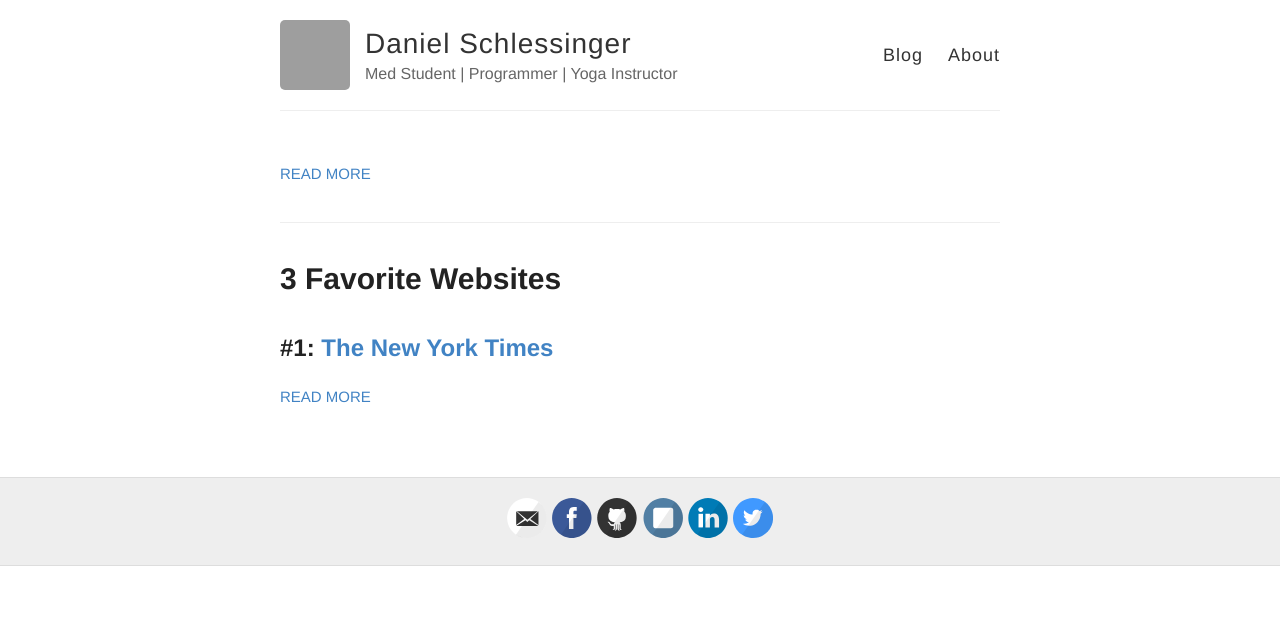
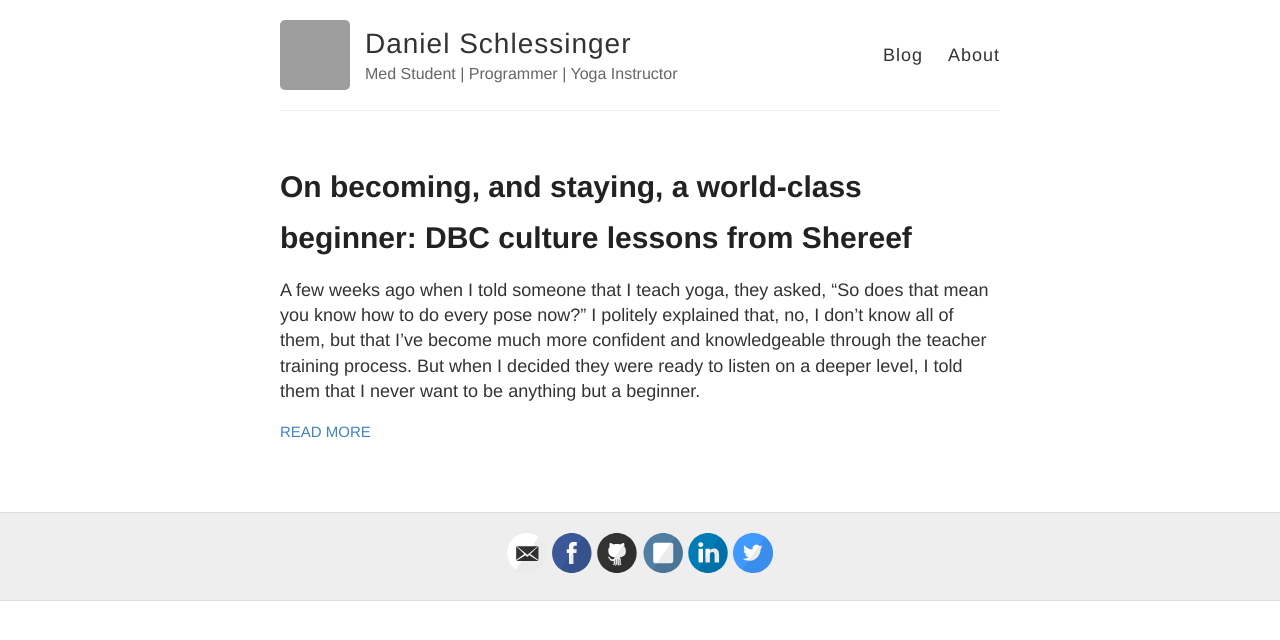
Before and after one commit to dschlessinger/dschlessinger.github.io, a Jekyll site: the page built from index.html, in a window 1280 px wide. Shown: the top 640 px of the page. Built offline with Jekyll 4.4.1, drawn with Linux system fonts in a browser that asks for light colours; Markdown is read by kramdown in place of the engine named in the settings; some of the changed lines change nothing that is shown; grey boxes are pictures that could not be loaded.

Commit message:
fixed colon

```diff
--- a/dev-bootcamp/cultural/_posts/2014-07-22-DBC-Cultural-Week-1.md
+++ b/dev-bootcamp/cultural/_posts/2014-07-22-DBC-Cultural-Week-1.md
@@ -1,20 +1,12 @@
 ---
 layout: post
-title: On becoming, and staying, a world-class beginner: DBC culture lessons from Shereef
+title: 'On becoming, and staying, a world-class beginner: DBC culture lessons from Shereef'
 ---
-
-# [Cultural Blog](../index.html#blog): Week 1
-
-## On becoming, and staying, a world-class beginner: DBC culture lessons from Shereef<h2>
-			<h3 class="center">_July 22, 2014_
-
-* * *
-
-			<iframe src="http://player.vimeo.com/video/85001014" width="500" height="371" frameborder="0" webkitallowfullscreen mozallowfullscreen allowfullscreen></iframe>
 
 A few weeks ago when I told someone that I teach yoga, they asked, "So does that mean you know how to do every pose now?" I politely explained that, no, I don't know all of them, but that I've become much more confident and knowledgeable through the teacher training process. But when I decided they were ready to listen on a deeper level, I told them that I never want to be anything but a beginner.
 
 I resonated with [Shereef's fireside chat](http://vimeo.com/85001014/) in many ways, but this one came to mind first. It's his second point, when he's talking about everyone's fears coming into Dev Bootcamp. Some people are scared they're going to be left behind, and nervously see the people in their cohort who seem lightyears ahead. Others think the rest of the group is just too slow for them. In reality, we're not as far apart as we all think: **we're just beginners.**
-			<p>As a yoga teacher, it didn't surprise me when Shereef said that the DBC instructors often feel the same way. We're all learning. According to Shereef, if we can enter DBC with the "kitchen" attitude, we might grow into world-class beginners. How refreshing! I feel much more secure going into a program that 1) acknowledges its practical limits (of how much someone can learn in an 18-week time span) and 2) constantly stretches those limits, and 3) welcomes students to stretch the limits as well.
+
+As a yoga teacher, it didn't surprise me when Shereef said that the DBC instructors often feel the same way. We're all learning. According to Shereef, if we can enter DBC with the "kitchen" attitude, we might grow into world-class beginners. How refreshing! I feel much more secure going into a program that 1) acknowledges its practical limits (of how much someone can learn in an 18-week time span) and 2) constantly stretches those limits, and 3) welcomes students to stretch the limits as well.
 
 It would be nice if yoga practitioners took the same attitude. Maybe that's why no one wants to sign up for a basic class once they've taken the power option. Everyone is a beginner. Relish it!
--- a/dev-bootcamp/technical/_posts/2014-07-21-DBC-Technical-Week-1.md
+++ /dev/null
@@ -1,47 +0,0 @@
----
-layout: post
-title: 3 Favorite Websites
----
-
-## #1: [The New York Times](http://www.nytimes.com/)
-
-				[
-					![email](../images/NYT.png)
-				](http://www.nytimes.com/)
-
-One website I read almost every day is the New York Times online. Not only are they an excellent source of news, but they also have managed to adapt to the wild changes that have plagued most other traditional media. I love the NYT infographics, which are informative, creative and fun.
-
-When I first look at their website, my eye is drawn to the name, like most newspapers or online media. From there, my eye travels down to look at the featured photo in the center, then to the top left article title, because of its distinct formatting. The website functionally draws the reader to various stories by presenting articles at various vertical heights. I believe the NYT website is elegant and easy on the eyes. It is bold, open, and discrete. The purpose is to inform the public, and the sense I get from the website matches that: clear, vivid, informative, serious, and trustworthy.
-
-I find it very easy to browse this website. As a news junkie, I of course get lost in the articles and end up spending too much time on the site. I enjoy the way they link to other articles mildly but effectively – they present beautiful media and infographics from other stories midway through a related article. This is impactful.
-
-* * *
-
-## #2: [Kickstarter](http://www.kickstarter.com/)
-
-				<div class="imgs">
-					[
-						![kick1](../images/kick1.png)](http://www.kickstarter.com/)
-					[
-						![kick2](../images/kick2.png)](http://www.kickstarter.com/)
-				</div>
-
-I don’t use Kickstarter everyday, but when I do, it’s always a lovely experience. I enjoy the vision behind crowdsourcing and I’ve actually seen a few friends’ dreams come true because of their service. I’ve funded a few projects that I’ve enjoyed, and I imagine I’ll continue to use this site as it grows, and maybe I’ll even use it to fund a project of my own.
-
-Something I like the most about this site is the design. There aren’t too many websites I would call beautiful, but this is one of them. I love the green font color in the logo. I love the navigation, which is so simple – just “Discover” and “Start” yet so effective. The site is bright all around.
-
-All these things fit with what I see as their overall vision. Of course the nav just has those two options – what else would you want to do with their site? Why bog you down with unnecessary, distracting words just because most other sites do? I think the site is spunky because of the colors and fun because of the navigation. It’s also always surprising because of the wonderful things you can find using the service. It’s innovative because it totally reworked what a fundraising site should look like and has spawned so many other similar concepts. And it’s joyful, because of all of these elements working together to leave people happier than when they started. It goes without saying that here, too, I lose many hours of my day, joyfully browsing other people’s dreams.
-
-* * *
-
-## #3: [Songza](http://www.songza.com/)
-
-				[
-					![email](../images/Songza.png)
-				](http://www.nytimes.com/)
-
-Although I use Spotify to listen to music I know I like, I use Songza to find music I don’t know I like yet. It is a visually-appealing, smart, trustworthy music engine that can output music for seemingly any mood or genre. The music selection is also remarkable. I use this exclusively over Pandora now.
-
-Visually, the site is incredibly user-friendly. Finding your music is intuitive because clicking on a genre, activity, or mood opens up a column to the right. It reminds me of the ability to view folders in columns on a Mac. I enjoy this, and it makes me want to stay on the site for longer. The site is colorful and bright.
-
-Overall, then, I love using this site. In general, Songza is exciting, crisp, elegant, consistent, and useful. It is my go to music engine when playing music for friends. I think the visual appeal is strong and clear. The navigation is simple and intelligent. Naturally, we end up listening for hours.
```
Also changed, not shown: 5 other files.
